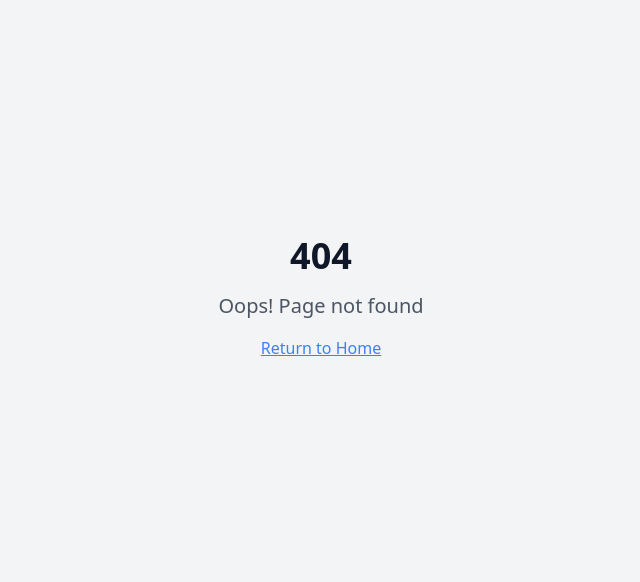
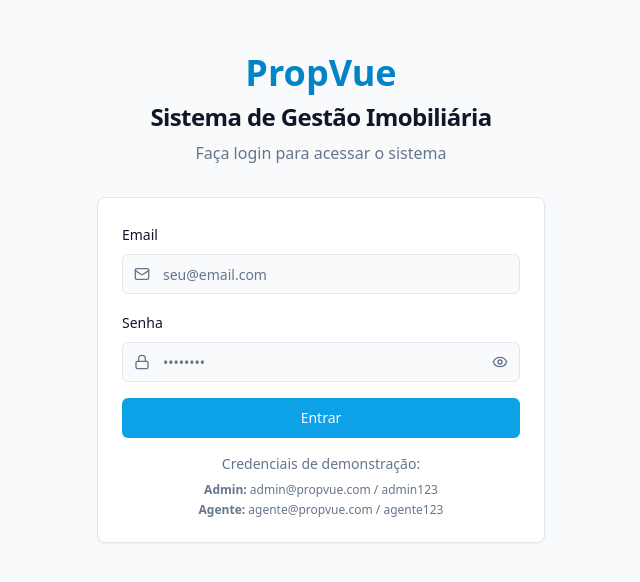
Before and after one commit to Jh0ny1/Emobil, a React (Vite) app: page /login in a window 1280 px wide. Before the commit this address had no page. Shown: the part 102-684 px from the top of the page, without its empty margins (319-959 px from the left). Built offline with nearby package versions, Linux system fonts and the light colour scheme.

Commit message:
Add login system

```diff
--- a/src/App.tsx
+++ b/src/App.tsx
@@ -14,33 +14,87 @@ import ContractsList from "./components/Contracts/ContractsList";
 import CommissionsList from "./components/Commissions/CommissionsList";
 import MapView from "./components/Map/MapView";
 import NotFound from "./pages/NotFound";
+import Login from "./pages/Login";
+import { AuthProvider, useAuth } from "./context/AuthContext";
 
 const queryClient = new QueryClient();
 
+// Componente para proteger rotas
+const ProtectedRoute = ({ children }: { children: React.ReactNode }) => {
+  const { isAuthenticated } = useAuth();
+
+  if (!isAuthenticated) {
+    return <Navigate to="/login" replace />;
+  }
+
+  return <>{children}</>;
+};
+
+const AppRoutes = () => {
+  return (
+    <Routes>
+      <Route path="/" element={<Navigate to="/login" replace />} />
+      <Route path="/login" element={<Login />} />
+
+      {/* Rotas protegidas */}
+      <Route path="/dashboard" element={
+        <ProtectedRoute>
+          <MainLayout><Dashboard /></MainLayout>
+        </ProtectedRoute>
+      } />
+      <Route path="/properties" element={
+        <ProtectedRoute>
+          <MainLayout><PropertiesList /></MainLayout>
+        </ProtectedRoute>
+      } />
+      <Route path="/properties/:id" element={
+        <ProtectedRoute>
+          <MainLayout><PropertyDetails /></MainLayout>
+        </ProtectedRoute>
+      } />
+      <Route path="/clients" element={
+        <ProtectedRoute>
+          <MainLayout><ClientsList /></MainLayout>
+        </ProtectedRoute>
+      } />
+      <Route path="/visits" element={
+        <ProtectedRoute>
+          <MainLayout><VisitsList /></MainLayout>
+        </ProtectedRoute>
+      } />
+      <Route path="/contracts" element={
+        <ProtectedRoute>
+          <MainLayout><ContractsList /></MainLayout>
+        </ProtectedRoute>
+      } />
+      <Route path="/commissions" element={
+        <ProtectedRoute>
+          <MainLayout><CommissionsList /></MainLayout>
+        </ProtectedRoute>
+      } />
+      <Route path="/map" element={
+        <ProtectedRoute>
+          <MainLayout><MapView /></MainLayout>
+        </ProtectedRoute>
+      } />
+
+      {/* Rota de captura */}
+      <Route path="*" element={<NotFound />} />
+    </Routes>
+  );
+};
+
 const App = () => (
   <QueryClientProvider client={queryClient}>
+    <AuthProvider>
       <TooltipProvider>
         <Toaster />
         <Sonner />
         <BrowserRouter>
-        <Routes>
-          <Route path="/" element={<Navigate to="/dashboard" replace />} />
-
-          {/* Rotas do painel */}
-          <Route path="/dashboard" element={<MainLayout><Dashboard /></MainLayout>} />
-          <Route path="/properties" element={<MainLayout><PropertiesList /></MainLayout>} />
-          <Route path="/properties/:id" element={<MainLayout><PropertyDetails /></MainLayout>} />
-          <Route path="/clients" element={<MainLayout><ClientsList /></MainLayout>} />
-          <Route path="/visits" element={<MainLayout><VisitsList /></MainLayout>} />
-          <Route path="/contracts" element={<MainLayout><ContractsList /></MainLayout>} />
-          <Route path="/commissions" element={<MainLayout><CommissionsList /></MainLayout>} />
-          <Route path="/map" element={<MainLayout><MapView /></MainLayout>} />
-
-          {/* Rota de captura */}
-          <Route path="*" element={<NotFound />} />
-        </Routes>
+          <AppRoutes />
         </BrowserRouter>
       </TooltipProvider>
+    </AuthProvider>
   </QueryClientProvider>
 );
 
--- a/src/components/Layout/Navbar.tsx
+++ b/src/components/Layout/Navbar.tsx
@@ -1,11 +1,13 @@
 
 import React from 'react';
-import { Bell, Search, UserCircle } from 'lucide-react';
+import { Bell, Search, LogOut, UserCircle } from 'lucide-react';
 import { useTheme } from '../ThemeProvider';
 import { Button } from '@/components/ui/button';
+import { useAuth } from '@/context/AuthContext';
 
 const Navbar: React.FC = () => {
   const { theme, toggleTheme } = useTheme();
+  const { user, logout } = useAuth();
 
   return (
     <header className="sticky top-0 z-30 border-b bg-background/95 backdrop-blur">
@@ -43,11 +45,21 @@ const Navbar: React.FC = () => {
 
           <div className="flex items-center gap-2">
             <div className="hidden md:block text-right">
-              <p className="text-sm font-medium">Sarah Johnson</p>
-              <p className="text-xs text-muted-foreground">Corretora de Imóveis</p>
+              <p className="text-sm font-medium">{user?.name || 'Usuário'}</p>
+              <p className="text-xs text-muted-foreground">{user?.role === 'admin' ? 'Administrador' : 'Corretor de Imóveis'}</p>
             </div>
             <UserCircle className="h-8 w-8 text-muted-foreground" />
           </div>
+
+          <Button
+            variant="ghost"
+            size="icon"
+            onClick={logout}
+            className="text-muted-foreground hover:text-destructive"
+            aria-label="Sair do sistema"
+          >
+            <LogOut className="h-5 w-5" />
+          </Button>
         </div>
       </div>
     </header>
--- /dev/null
+++ b/src/context/AuthContext.tsx
@@ -0,0 +1,127 @@
+
+import React, { createContext, useContext, useState, ReactNode } from 'react';
+import { useToast } from '@/hooks/use-toast';
+
+type User = {
+  id: string;
+  name: string;
+  email: string;
+  role: 'admin' | 'agent';
+};
+
+interface AuthContextType {
+  user: User | null;
+  isAuthenticated: boolean;
+  isLoading: boolean;
+  login: (email: string, password: string) => Promise<void>;
+  logout: () => void;
+}
+
+const AuthContext = createContext<AuthContextType | undefined>(undefined);
+
+// Mock usuários para demonstração
+const MOCK_USERS = [
+  {
+    id: '1',
+    name: 'Sarah Johnson',
+    email: 'admin@propvue.com',
+    role: 'admin' as const,
+    password: 'admin123'
+  },
+  {
+    id: '2',
+    name: 'Carlos Silva',
+    email: 'agente@propvue.com',
+    role: 'agent' as const,
+    password: 'agente123'
+  }
+];
+
+export const AuthProvider = ({ children }: { children: ReactNode }) => {
+  const [user, setUser] = useState<User | null>(null);
+  const [isLoading, setIsLoading] = useState<boolean>(false);
+  const { toast } = useToast();
+
+  const login = async (email: string, password: string) => {
+    setIsLoading(true);
+
+    try {
+      // Simula um atraso de rede
+      await new Promise(resolve => setTimeout(resolve, 1000));
+
+      const foundUser = MOCK_USERS.find(
+        u => u.email === email && u.password === password
+      );
+
+      if (!foundUser) {
+        throw new Error('Credenciais inválidas');
+      }
+
+      // Remover a senha antes de armazenar os dados do usuário
+      const { password: _, ...userWithoutPassword } = foundUser;
+
+      // Armazenar usuário no localStorage
+      localStorage.setItem('user', JSON.stringify(userWithoutPassword));
+      setUser(userWithoutPassword);
+
+      toast({
+        title: 'Login realizado com sucesso',
+        description: `Bem-vindo(a), ${userWithoutPassword.name}!`,
+      });
+    } catch (error) {
+      toast({
+        title: 'Erro de autenticação',
+        description: error instanceof Error ? error.message : 'Ocorreu um erro ao fazer login',
+        variant: 'destructive',
+      });
+      throw error;
+    } finally {
+      setIsLoading(false);
+    }
+  };
+
+  const logout = () => {
+    localStorage.removeItem('user');
+    setUser(null);
+    toast({
+      title: 'Logout realizado',
+      description: 'Você saiu da sua conta com sucesso.',
+    });
+  };
+
+  // Verificar se o usuário já está logado ao carregar a aplicação
+  React.useEffect(() => {
+    const storedUser = localStorage.getItem('user');
+    if (storedUser) {
+      try {
+        setUser(JSON.parse(storedUser));
+      } catch (e) {
+        localStorage.removeItem('user');
+      }
+    }
+  }, []);
+
+  return (
+    <AuthContext.Provider
+      value={{
+        user,
+        isAuthenticated: !!user,
+        isLoading,
+        login,
+        logout,
+      }}
+    >
+      {children}
+    </AuthContext.Provider>
+  );
+};
+
+export const useAuth = () => {
+  const context = useContext(AuthContext);
+
+  if (context === undefined) {
+    throw new Error('useAuth deve ser usado dentro de um AuthProvider');
+  }
+
+  return context;
+};
--- /dev/null
+++ b/src/pages/Login.tsx
@@ -0,0 +1,134 @@
+
+import React from 'react';
+import { useState } from 'react';
+import { useNavigate, Navigate } from 'react-router-dom';
+import { useAuth } from '@/context/AuthContext';
+import { Button } from '@/components/ui/button';
+import { Input } from '@/components/ui/input';
+import { Label } from '@/components/ui/label';
+import { Mail, Lock, Eye, EyeOff } from 'lucide-react';
+import { useToast } from '@/hooks/use-toast';
+
+const Login = () => {
+  const navigate = useNavigate();
+  const { login, isAuthenticated, isLoading } = useAuth();
+  const { toast } = useToast();
+  const [email, setEmail] = useState('');
+  const [password, setPassword] = useState('');
+  const [isPasswordVisible, setIsPasswordVisible] = useState(false);
+
+  // Se já estiver autenticado, redireciona para o dashboard
+  if (isAuthenticated) {
+    return <Navigate to="/dashboard" replace />;
+  }
+
+  const handleSubmit = async (e: React.FormEvent) => {
+    e.preventDefault();
+
+    if (!email || !password) {
+      toast({
+        title: 'Campos obrigatórios',
+        description: 'Por favor, preencha todos os campos.',
+        variant: 'destructive',
+      });
+      return;
+    }
+
+    try {
+      await login(email, password);
+      navigate('/dashboard');
+    } catch (error) {
+      // Erro já é tratado no AuthContext
+      console.error('Erro ao fazer login:', error);
+    }
+  };
+
+  return (
+    <div className="min-h-screen flex flex-col justify-center items-center bg-background p-4">
+      <div className="w-full max-w-md space-y-8">
+        <div className="text-center">
+          <h1 className="text-4xl font-bold text-real-600">PropVue</h1>
+          <h2 className="text-2xl font-semibold tracking-tight mt-2">
+            Sistema de Gestão Imobiliária
+          </h2>
+          <p className="text-muted-foreground mt-2">
+            Faça login para acessar o sistema
+          </p>
+        </div>
+
+        <div className="bg-card p-6 rounded-lg border shadow-sm">
+          <form onSubmit={handleSubmit} className="space-y-4">
+            <div className="space-y-2">
+              <Label htmlFor="email">Email</Label>
+              <div className="relative">
+                <Mail className="absolute left-3 top-3 h-4 w-4 text-muted-foreground" />
+                <Input
+                  id="email"
+                  type="email"
+                  placeholder="seu@email.com"
+                  value={email}
+                  onChange={(e) => setEmail(e.target.value)}
+                  className="pl-10"
+                  autoComplete="email"
+                />
+              </div>
+            </div>
+
+            <div className="space-y-2">
+              <Label htmlFor="password">Senha</Label>
+              <div className="relative">
+                <Lock className="absolute left-3 top-3 h-4 w-4 text-muted-foreground" />
+                <Input
+                  id="password"
+                  type={isPasswordVisible ? 'text' : 'password'}
+                  placeholder="••••••••"
+                  value={password}
+                  onChange={(e) => setPassword(e.target.value)}
+                  className="pl-10 pr-10"
+                  autoComplete="current-password"
+                />
+                <Button
+                  type="button"
+                  variant="ghost"
+                  size="icon"
+                  className="absolute right-0 top-0 h-10 w-10 text-muted-foreground"
+                  onClick={() => setIsPasswordVisible(!isPasswordVisible)}
+                >
+                  {isPasswordVisible ? (
+                    <EyeOff className="h-4 w-4" />
+                  ) : (
+                    <Eye className="h-4 w-4" />
+                  )}
+                </Button>
+              </div>
+            </div>
+
+            <Button
+              type="submit"
+              className="w-full"
+              disabled={isLoading}
+            >
+              {isLoading ? 'Entrando...' : 'Entrar'}
+            </Button>
+          </form>
+
+          <div className="mt-4 text-center text-sm text-muted-foreground">
+            <p>
+              Credenciais de demonstração:
+            </p>
+            <div className="mt-2 text-xs space-y-1">
+              <div>
+                <strong>Admin:</strong> admin@propvue.com / admin123
+              </div>
+              <div>
+                <strong>Agente:</strong> agente@propvue.com / agente123
+              </div>
+            </div>
+          </div>
+        </div>
+      </div>
+    </div>
+  );
+};
+
+export default Login;
```
Lines whose indentation alone changed are shown as unchanged.
